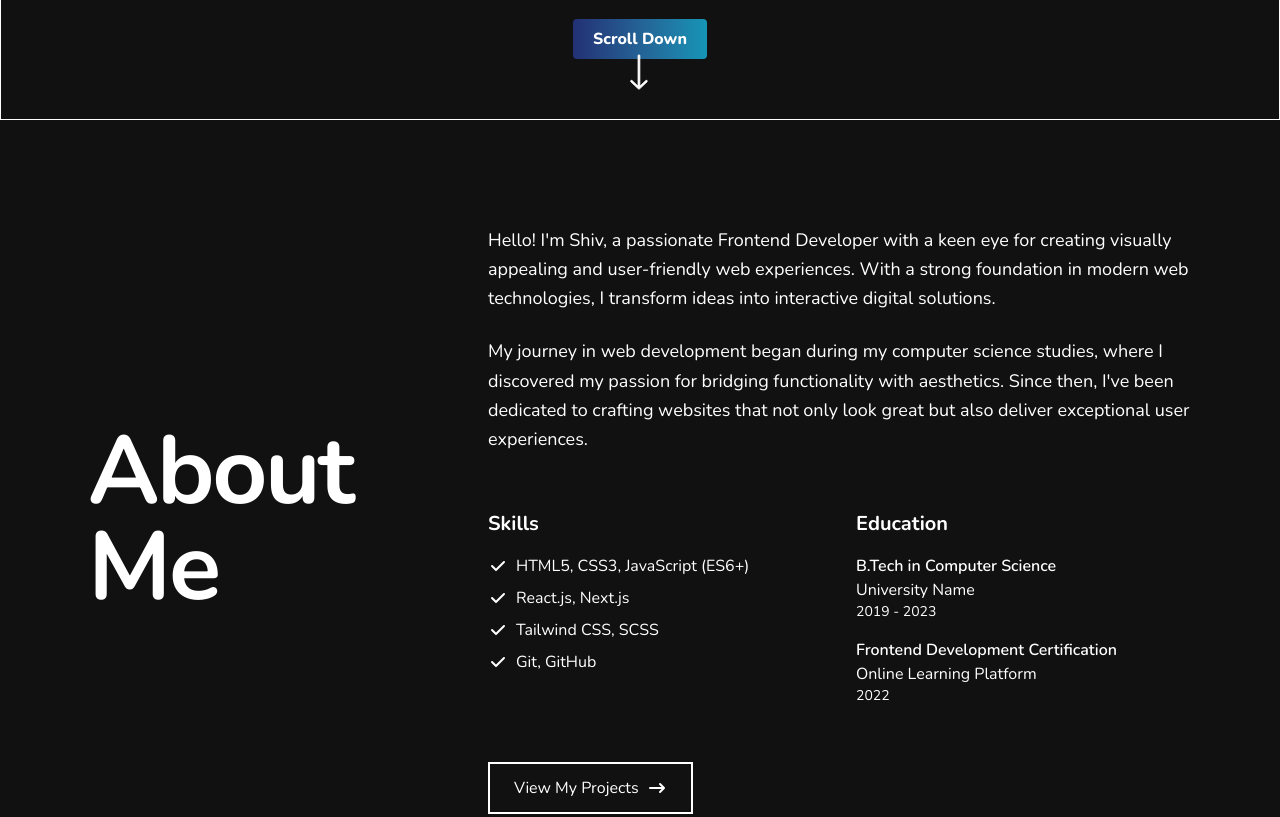
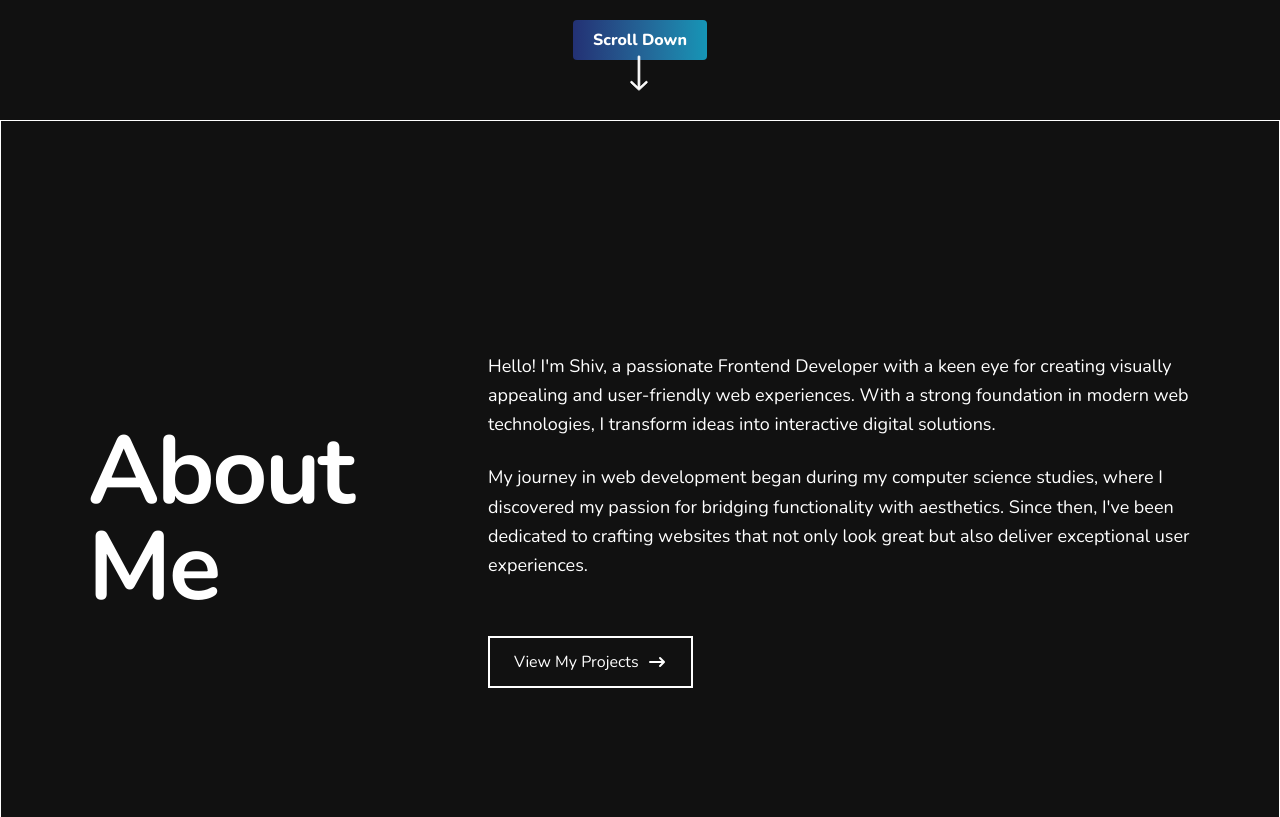
Before and after one commit to sh1v-max/My-portfolio, a website: page index.html in a window 1280 px wide. Shown: the part 680-1497 px from the top of the page. Drawn offline with nearby package versions, Linux system fonts and the light colour scheme.

Commit message:
updating portfolio

```diff
--- a/index.html
+++ b/index.html
@@ -40,7 +40,7 @@
 <body class="bg-[#111] text-white font-['Nunito']">
 
   <!-- Main Section -->
-  <section class="border flex flex-col justify-between h-screen">
+  <section class="flex flex-col justify-between h-screen">
     <header class="z-10 w-full px-4 mt-4 max-w-screen-xl mx-auto">
       <div class="flex items-center justify-between py-4">
         <!-- Logo / Name -->
@@ -153,7 +153,7 @@
     </div>
   </section>
   <!-- About Me -->
-  <section id="about" class="min-h-screen flex flex-col justify-center">
+  <section id="about" class="border min-h-screen flex flex-col justify-center">
     <div class="max-w-6xl mx-auto px-6 w-full">
       <div class="flex flex-col md:flex-row justify-between items-center gap-12">
         <!-- Left side - Large "About Me" text -->
@@ -170,56 +170,6 @@
           <p class="text-lg leading-relaxed">
             My journey in web development began during my computer science studies, where I discovered my passion for bridging functionality with aesthetics. Since then, I've been dedicated to crafting websites that not only look great but also deliver exceptional user experiences.
           </p>
-
-          <div class="grid grid-cols-1 md:grid-cols-2 gap-8 pt-8">
-            <!-- Skills -->
-            <div>
-              <h3 class="text-xl font-bold mb-4">Skills</h3>
-              <ul class="space-y-2">
-                <li class="flex items-center">
-                  <svg class="w-5 h-5 mr-2" xmlns="http://www.w3.org/2000/svg" viewBox="0 0 20 20" fill="currentColor">
-                    <path fill-rule="evenodd" d="M16.707 5.293a1 1 0 010 1.414l-8 8a1 1 0 01-1.414 0l-4-4a1 1 0 011.414-1.414L8 12.586l7.293-7.293a1 1 0 011.414 0z" clip-rule="evenodd" />
-                  </svg>
-                  HTML5, CSS3, JavaScript (ES6+)
-                </li>
-                <li class="flex items-center">
-                  <svg class="w-5 h-5 mr-2" xmlns="http://www.w3.org/2000/svg" viewBox="0 0 20 20" fill="currentColor">
-                    <path fill-rule="evenodd" d="M16.707 5.293a1 1 0 010 1.414l-8 8a1 1 0 01-1.414 0l-4-4a1 1 0 011.414-1.414L8 12.586l7.293-7.293a1 1 0 011.414 0z" clip-rule="evenodd" />
-                  </svg>
-                  React.js, Next.js
-                </li>
-                <li class="flex items-center">
-                  <svg class="w-5 h-5 mr-2" xmlns="http://www.w3.org/2000/svg" viewBox="0 0 20 20" fill="currentColor">
-                    <path fill-rule="evenodd" d="M16.707 5.293a1 1 0 010 1.414l-8 8a1 1 0 01-1.414 0l-4-4a1 1 0 011.414-1.414L8 12.586l7.293-7.293a1 1 0 011.414 0z" clip-rule="evenodd" />
-                  </svg>
-                  Tailwind CSS, SCSS
-                </li>
-                <li class="flex items-center">
-                  <svg class="w-5 h-5 mr-2" xmlns="http://www.w3.org/2000/svg" viewBox="0 0 20 20" fill="currentColor">
-                    <path fill-rule="evenodd" d="M16.707 5.293a1 1 0 010 1.414l-8 8a1 1 0 01-1.414 0l-4-4a1 1 0 011.414-1.414L8 12.586l7.293-7.293a1 1 0 011.414 0z" clip-rule="evenodd" />
-                  </svg>
-                  Git, GitHub
-                </li>
-              </ul>
-            </div>
-
-            <!-- Education -->
-            <div>
-              <h3 class="text-xl font-bold mb-4">Education</h3>
-              <div class="space-y-4">
-                <div>
-                  <p class="font-semibold">B.Tech in Computer Science</p>
-                  <p>University Name</p>
-                  <p class="text-sm">2019 - 2023</p>
-                </div>
-                <div>
-                  <p class="font-semibold">Frontend Development Certification</p>
-                  <p>Online Learning Platform</p>
-                  <p class="text-sm">2022</p>
-                </div>
-              </div>
-            </div>
-          </div>
 
           <div class="pt-8">
             <a href="#projects" class="inline-flex items-center border-2 py-3 px-6 font-medium">
```
